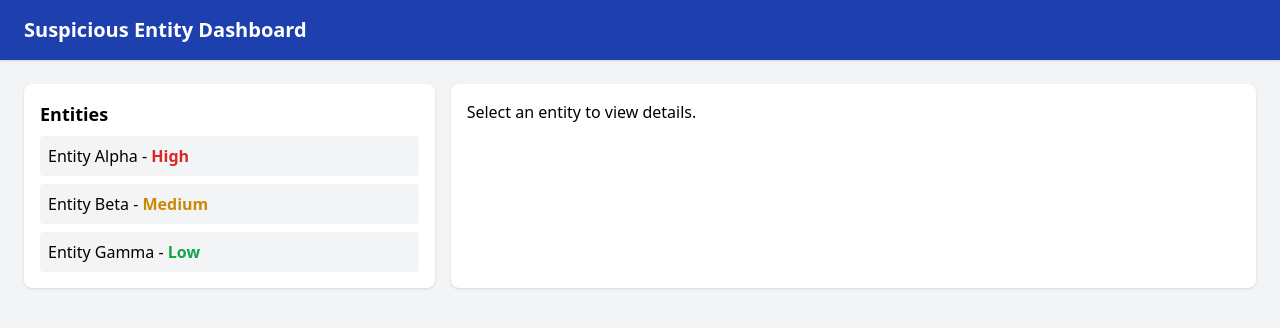
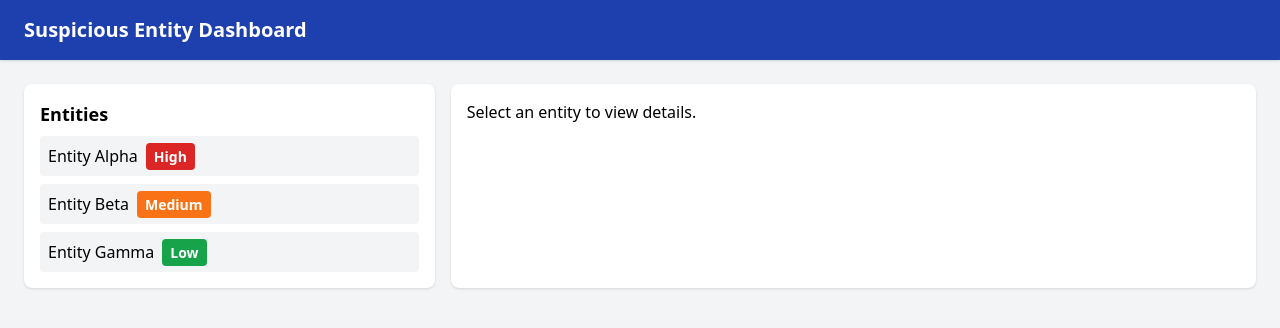
Before and after one commit to EliCohavi/suspicious-entity-dashboard, a React (Create React App) app: page / in a window 1280 px wide. Shown: the top 328 px of the page. Built offline with nearby package versions, Linux system fonts and the light colour scheme.

Commit message:
Adding visual severity indicators

```diff
--- a/src/components/EntityDetail.js
+++ b/src/components/EntityDetail.js
@@ -32,7 +32,21 @@ export default function EntityDetail({ entity }) {
   return (
     <div>
       <h2 className="text-lg font-semibold mb-2">{entity.name}</h2>
-      <p><strong>Threat Level:</strong> {entity.threatLevel}</p>
+<p>
+  <strong>Threat Level:</strong>{' '}
+  <span
+    className={`px-2 py-1 rounded text-white text-sm font-semibold
+      ${
+        entity.threatLevel === 'High'
+          ? 'bg-red-600'
+          : entity.threatLevel === 'Medium'
+          ? 'bg-orange-500'
+          : 'bg-green-600'
+      }`}
+  >
+    {entity.threatLevel}
+  </span>
+</p>
       <p><strong>Last Seen:</strong> {relativeTime}</p>
       <p className="mt-4">{entity.description}</p>
     </div>
--- a/src/components/EntityList.js
+++ b/src/components/EntityList.js
@@ -12,11 +12,20 @@ export default function EntityList({ onSelect }) {
             className="p-2 bg-gray-100 rounded hover:bg-gray-200 cursor-pointer"
             onClick={() => onSelect(entity)}
           >
-{entity.name} - <span className={`font-semibold ${
-  entity.threatLevel === 'High' ? 'text-red-600' :
-  entity.threatLevel === 'Medium' ? 'text-yellow-600' :
-  'text-green-600'
-}`}>{entity.threatLevel}</span>
+{entity.name}
+<span
+  className={`ml-2 px-2 py-1 rounded text-white text-sm font-semibold
+    ${
+      entity.threatLevel === 'High'
+        ? 'bg-red-600'
+        : entity.threatLevel === 'Medium'
+        ? 'bg-orange-500'
+        : 'bg-green-600'
+    }`}
+>
+  {entity.threatLevel}
+</span>
+
           </li>
         ))}
       </ul>
--- a/src/data.js
+++ b/src/data.js
@@ -5,21 +5,21 @@ const entities = [
     id: 1,
     name: 'Entity Alpha',
     threatLevel: 'High',
-    lastSeen: '2025-07-15T14:30:00Z',
+    lastSeen: '2025-07-17T02:30:00Z',
     description: 'Multiple suspicious network connections detected.',
   },
   {
     id: 2,
     name: 'Entity Beta',
     threatLevel: 'Medium',
-    lastSeen: '2025-07-14T09:20:00Z',
+    lastSeen: '2025-07-17T14:20:00Z',
     description: 'Unusual login attempts observed.',
   },
   {
     id: 3,
     name: 'Entity Gamma',
     threatLevel: 'Low',
-    lastSeen: '2025-07-13T18:45:00Z',
+    lastSeen: '2025-07-17T18:45:00Z',
     description: 'Minor irregular activity flagged.',
   },
 ];
```
